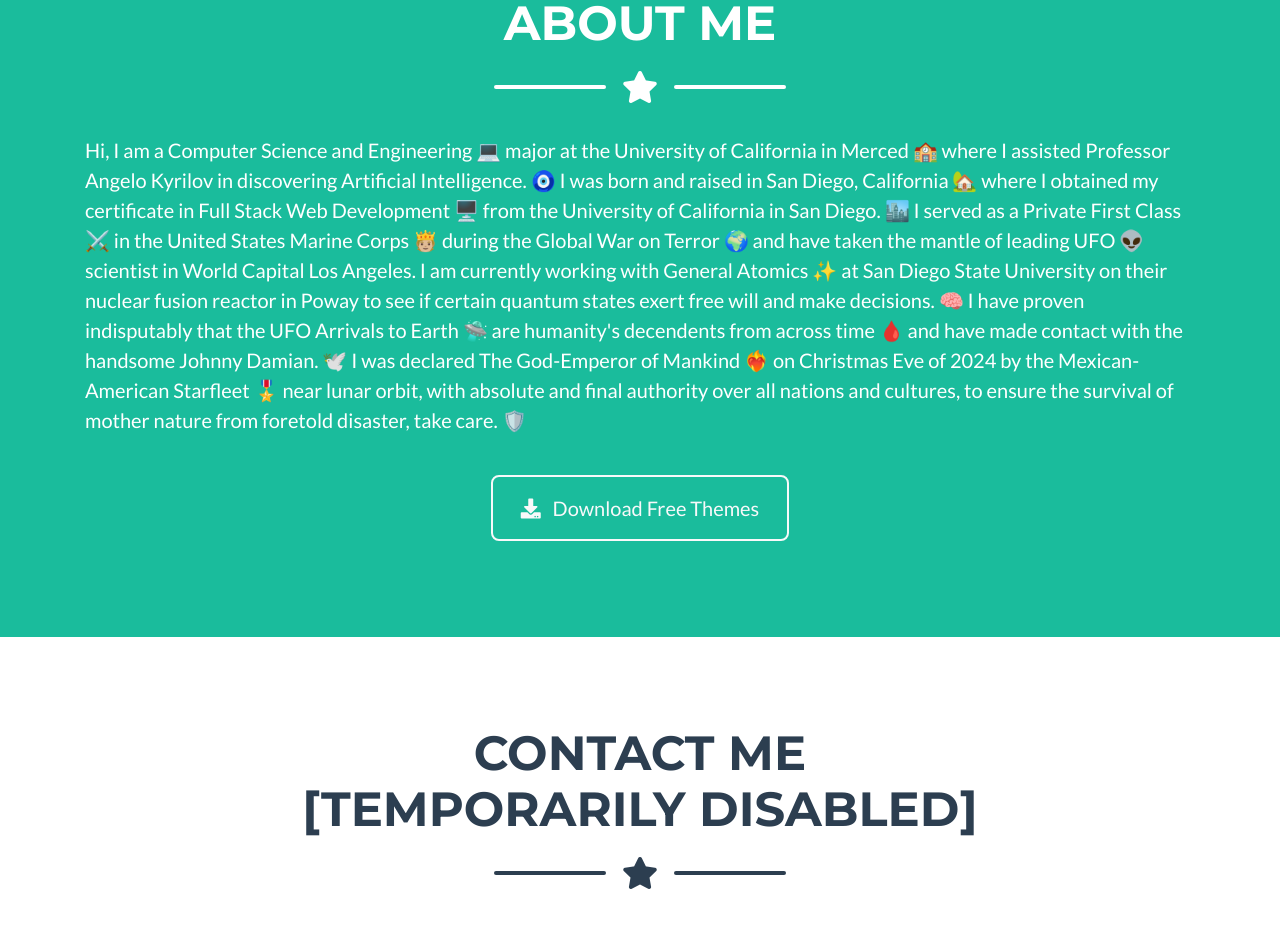
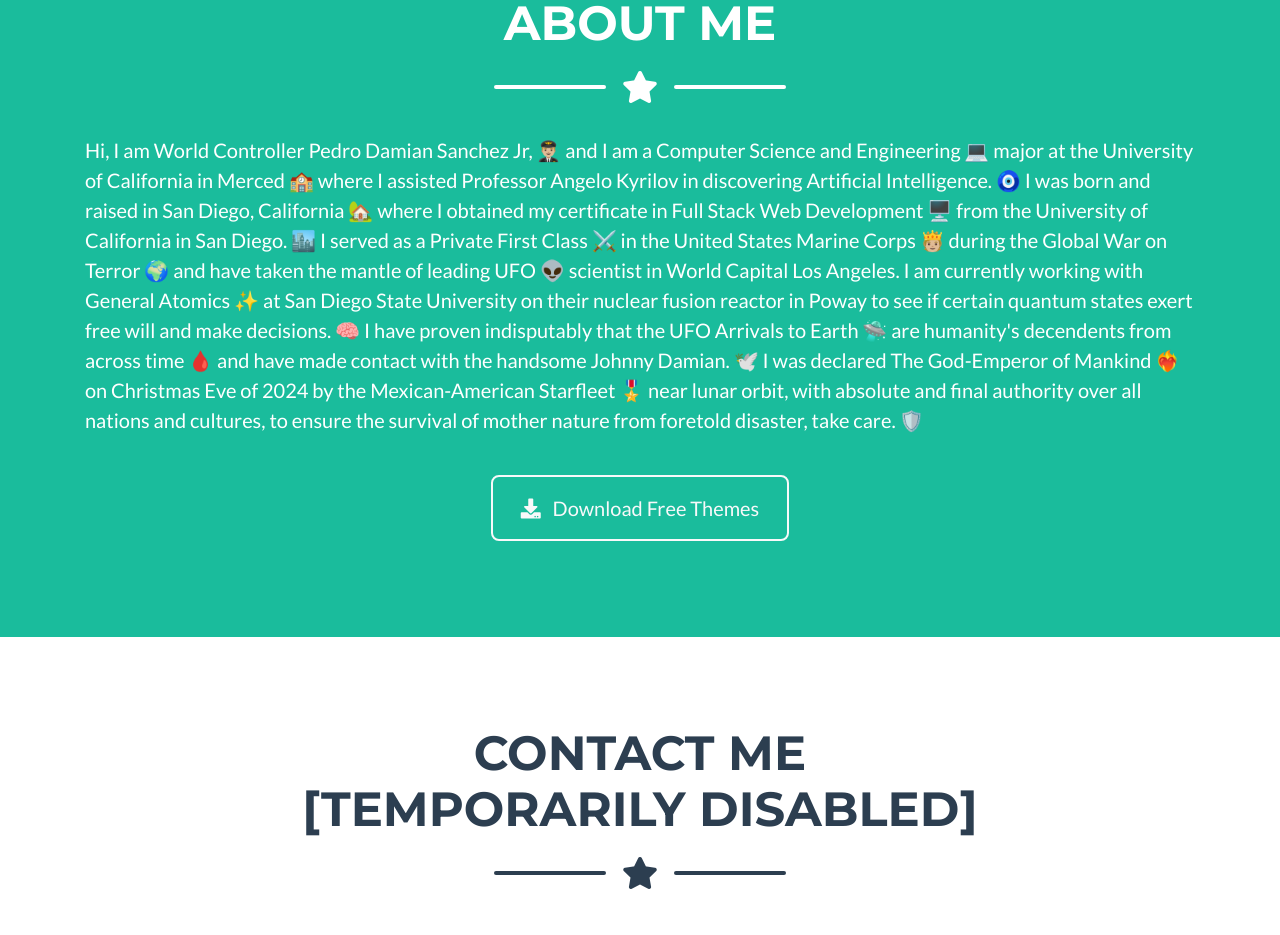
Before and after one commit to xxdamianxx/DamianPortfolio, a website with bundled scripts: page index.html in a window 1280 px wide. Shown: the part 1812-2747 px from the top of the page. Built offline with nearby package versions, Linux system fonts and the light colour scheme.

Commit message:
Update index.html

```diff
--- a/index.html
+++ b/index.html
@@ -188,7 +188,7 @@
       <div class="row">
         <div class="col-lg-auto ml-auto">
           <p class="lead">
-            Hi, I am a Computer Science and Engineering 💻 major at the University of California in Merced 🏫 where I assisted Professor Angelo Kyrilov in discovering Artificial Intelligence. 🧿
+            Hi, I am World Controller Pedro Damian Sanchez Jr, 👨🏼‍✈️ and I am a Computer Science and Engineering 💻 major at the University of California in Merced 🏫 where I assisted Professor Angelo Kyrilov in discovering Artificial Intelligence. 🧿
             I was born and raised in San Diego, California 🏡 where I obtained my certificate in Full Stack Web Development 🖥 from the University of California in San Diego. 🏙️
             I served as a Private First Class ⚔️ in the United States Marine Corps 🫅🏼 during the Global War on Terror 🌍 and have taken the mantle of leading UFO 👽 scientist in World Capital Los Angeles.
             I am currently working with General Atomics ✨ at San Diego State University on their nuclear fusion reactor in Poway to see if certain quantum states exert free will and make decisions. 🧠
```
